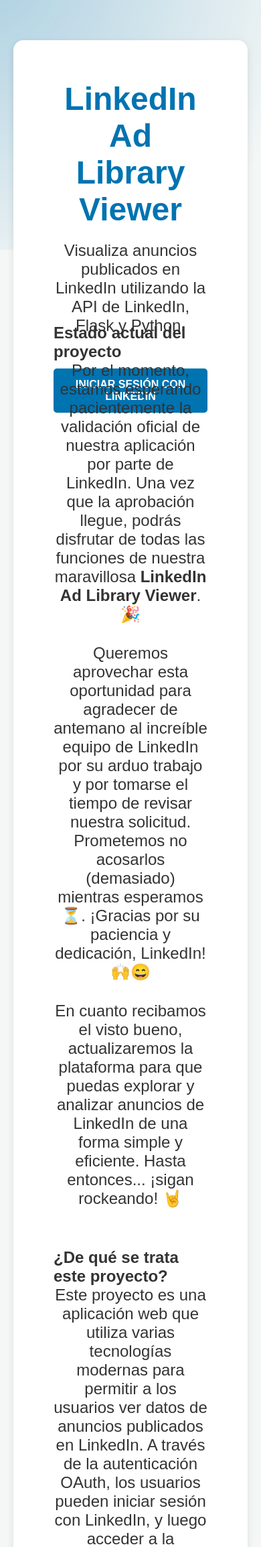
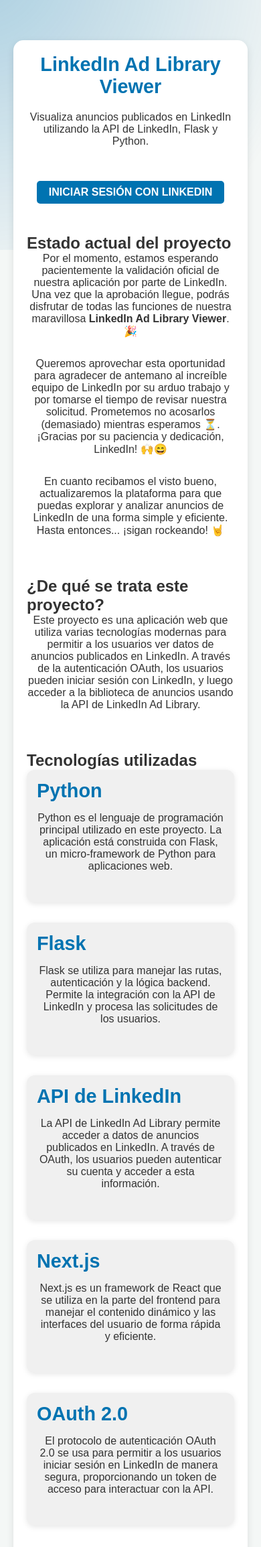
Before and after one commit to AndrewUru/flask-hello-world, a Flask app: page / in a window 390 px wide; the page is wider, and only the part inside the window is pictured. Shown: the top 2309 px of that part at 67% size. Run offline with Flask 3, Linux system fonts and the light colour scheme.

Commit message:
confirmar

```diff
--- a/api/static/style.css
+++ b/api/static/style.css
@@ -129,3 +129,88 @@
   font-size: 1rem;
   color: #888;
 }
+
+/* Media Queries para responsive design */
+
+/* Para pantallas de tamaño medio (tablets, laptops pequeños) */
+@media (max-width: 1024px) {
+  .container {
+    padding: 40px;
+  }
+
+  h1 {
+    font-size: 2.5rem;
+  }
+
+  p {
+    font-size: 1.3rem;
+  }
+
+  .btn {
+    padding: 12px 24px;
+  }
+
+  .tech-grid {
+    grid-template-columns: 1fr; /* Cambiar a una columna */
+    gap: 30px;
+  }
+}
+
+/* Para pantallas pequeñas (móviles) */
+@media (max-width: 768px) {
+  .container {
+    padding: 30px;
+  }
+
+  h1 {
+    font-size: 2rem;
+  }
+
+  p {
+    font-size: 1.1rem;
+  }
+
+  .btn {
+    padding: 10px 20px;
+  }
+
+  header {
+    height: auto; /* Ajustar la altura del header */
+    padding-bottom: 20px;
+  }
+
+  .tech-item {
+    padding: 20px;
+  }
+
+  footer {
+    font-size: 0.9rem;
+  }
+}
+
+/* Para pantallas muy pequeñas (móviles muy pequeños) */
+@media (max-width: 480px) {
+  .container {
+    padding: 20px;
+  }
+
+  h1 {
+    font-size: 1.8rem;
+  }
+
+  p {
+    font-size: 1rem;
+  }
+
+  .btn {
+    padding: 8px 18px;
+  }
+
+  .tech-item {
+    padding: 15px;
+  }
+
+  footer {
+    font-size: 0.8rem;
+  }
+}
```
